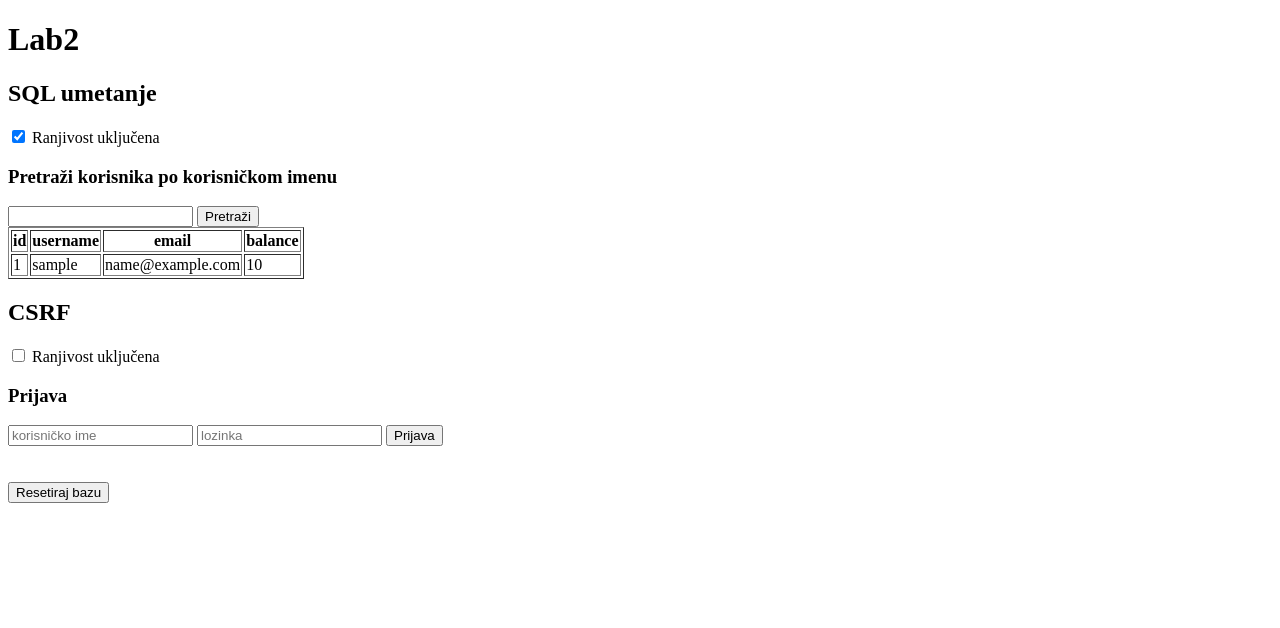
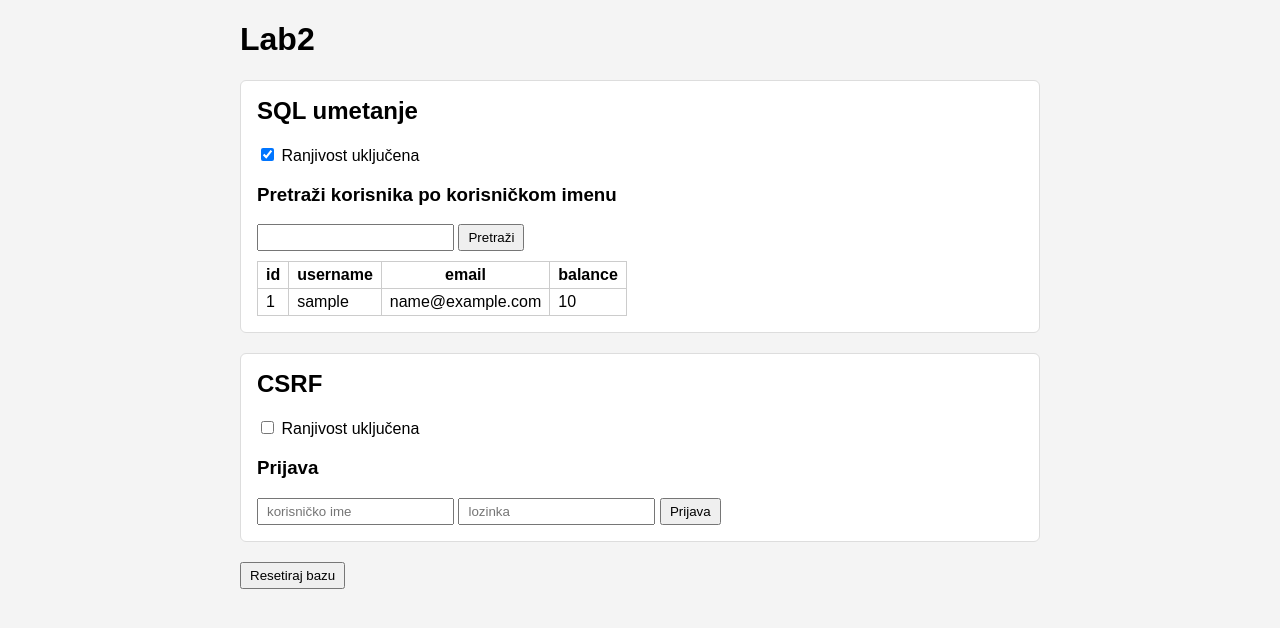
Before and after one commit to NoaSamson/WEB2_security_lab, a Node server app: template views/index.ejs in a window 1280 px wide. Shown: the top 628 px of the page. Run offline with Node 20, Linux system fonts and the light colour scheme; the template is opened without the code that fills it: most values are stand-ins (such as "Sample title", 1, 10 or a date in 2020); some libraries are stand-ins or nearby versions.

Commit message:
Make main page a little prettier

```diff
--- a/views/index.ejs
+++ b/views/index.ejs
@@ -1,10 +1,24 @@
 <!DOCTYPE html>
 <html>
-<head><title>Lab2</title></head>
+<head>
+  <meta charset="utf-8">
+  <meta name="viewport" content="width=device-width, initial-scale=1">
+  <title>Lab2</title>
+  <style>
+    body { font-family: sans-serif; max-width: 800px; margin: 20px auto; padding: 0 16px; background: #f4f4f4; }
+    section { background: #fff; border: 1px solid #ddd; border-radius: 6px; padding: 16px; margin-bottom: 20px; }
+    h2 { margin-top: 0; }
+    table { border-collapse: collapse; margin-top: 10px; }
+    th, td { border: 1px solid #ccc; padding: 4px 8px; }
+    pre { background: #fee; padding: 8px; white-space: pre-wrap; }
+    input, button { padding: 4px 8px; }
+  </style>
+</head>
 <body>
   <h1>Lab2</h1>
   <form id="toggle" method="post" action="/toggle"></form>
 
+  <section>
     <h2>SQL umetanje</h2>
     <label><input type="checkbox" name="sqli" form="toggle" onchange="this.form.submit()" <%= sqli ? 'checked' : '' %>> Ranjivost uključena</label>
 
@@ -19,14 +33,16 @@
     <% } %>
 
     <% if (results) { %>
-    <table border="1">
+      <table>
         <tr><th>id</th><th>username</th><th>email</th><th>balance</th></tr>
         <% results.forEach(r => { %>
           <tr><td><%= r.id %></td><td><%= r.username %></td><td><%= r.email %></td><td><%= r.balance %></td></tr>
         <% }) %>
       </table>
     <% } %>
+  </section>
 
+  <section>
     <h2>CSRF</h2>
     <label><input type="checkbox" name="csrfVuln" form="toggle" onchange="this.form.submit()" <%= csrfVuln ? 'checked' : '' %>> Ranjivost uključena</label>
 
@@ -39,10 +55,11 @@
       </form>
       <% if (loginError) { %><p><%= loginError %></p><% } %>
     <% } else { %>
-    <p>Prijavljen: <b><%= user.username %></b> |
+      <div style="margin-top: 10px">
+        Prijavljen: <b><%= user.username %></b> |
         Stanje: <b><%= user.balance %></b> |
         <form method="post" action="/logout" style="display:inline"><button>Odjava</button></form>
-    </p>
+      </div>
 
       <h3>Prijenos novca</h3>
       <form method="post" action="/transfer">
@@ -53,15 +70,15 @@
       </form>
 
       <h3>Zadnje transakcije</h3>
-    <table border="1">
+      <table>
         <tr><th>od</th><th>prema</th><th>iznos</th><th>vrijeme</th></tr>
         <% logs.forEach(l => { %>
           <tr><td><%= l.fromName %></td><td><%= l.toName %></td><td><%= l.amount %></td><td><%= l.time %></td></tr>
         <% }) %>
       </table>
     <% } %>
+  </section>
 
-  <br><br>
   <form method="post" action="/reset">
     <button>Resetiraj bazu</button>
   </form>
```
Lines whose indentation alone changed are shown as unchanged.
